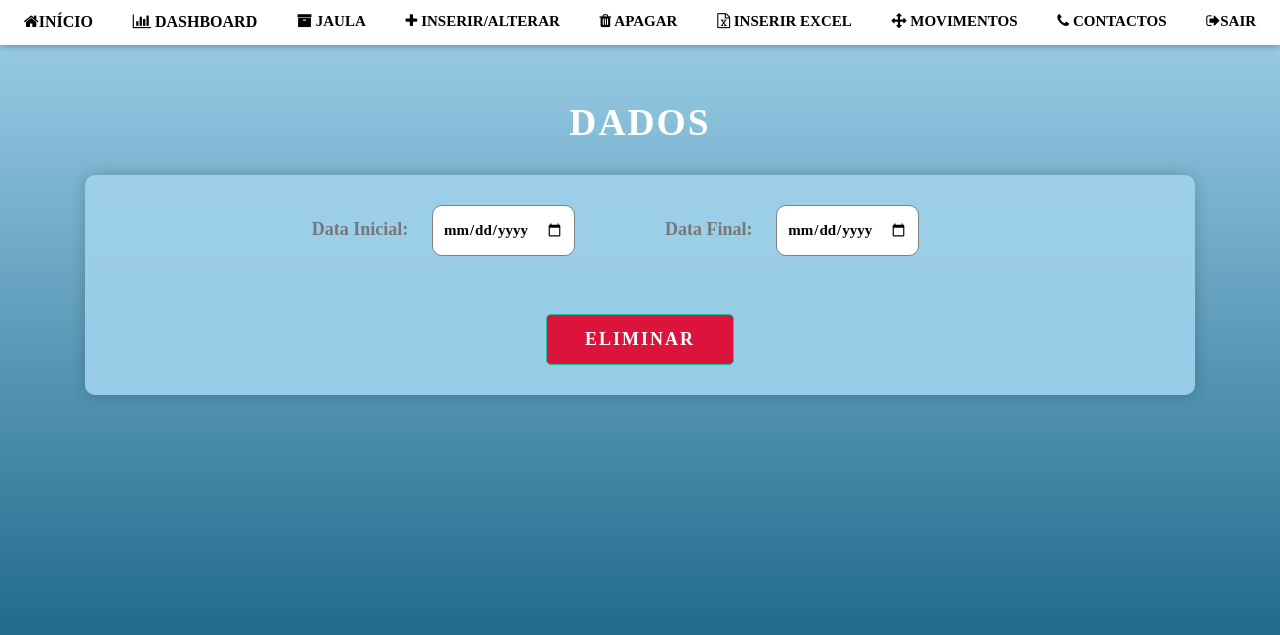
After one commit to Nunomatos7/PECI, a Django app: page /delete_dados in a window 1280 px wide. The commit adds this page. Shown: the top 635 px of the page. Run offline with Django 3.2, Linux system fonts and the light colour scheme; the visitor is signed in with stand-in values (Sample User, id 1); some libraries are stand-ins or nearby versions.

Commit message:
updatemodels wiht insertion in cage5 and delete dados

```diff
--- a/app/personal/views.py
+++ b/app/personal/views.py
@@ -421,6 +421,39 @@ def delete_temp(request):
         data_inicial_form = DataForm(prefix="inicial")
         data_final_form = DataForm(prefix="final")
         return render(request, 'delete_temp.html', {'data_inicial_form': data_inicial_form, 'data_final_form': data_final_form})
+
+@login_required
+def delete_dados(request):
+    if request.method == 'POST':
+        data_inicial_form = DataForm(request.POST,prefix="inicial")
+        data_final_form = DataForm(request.POST,prefix="final")
+
+        data_i = datetime.strptime(data_inicial_form.data["inicial-data"], "%Y-%m-%d")
+        try:
+            data_f = datetime.strptime(data_final_form.data["final-data"], "%Y-%m-%d")
+        except:
+            # only one date
+            data_f=data_i
+
+        delta = data_f - data_i
+        num_days = delta.days + 1
+
+        for day in range(num_days):
+            current_date = data_i + timedelta(days=day)
+            desova = Dados.objects.filter(data=current_date).first()
+            if desova:
+                desova.delete()
+
+            else:
+                print("not desova")
+
+        messages.success(request,('Dados Desovas eliminados!'))
+        return render(request, 'delete_desova.html', {'data_inicial_form': data_inicial_form, 'data_final_form': data_final_form})
+    else:
+        data_inicial_form = DataForm(prefix="inicial")
+        data_final_form = DataForm(prefix="final")
+        return render(request, 'delete_dados.html', {'data_inicial_form': data_inicial_form, 'data_final_form': data_final_form})
+
 
 @login_required
 def delete_desova(request):
--- a/app/projeto/urls.py
+++ b/app/projeto/urls.py
@@ -40,6 +40,7 @@ urlpatterns = [
     path('dados_jaula/', dados_jaula, name='dados_jaula'),
     path('vacinados/', vacinados, name='vacinados'),
     path('alimentacao/', alimentacao, name='alimentacao'),
+    path('delete_dados',delete_dados,name='delete_dados')
 ]
 """
 re_path(r'^admin/', admin.site.urls),
--- a/app/templates/base.html
+++ b/app/templates/base.html
@@ -54,6 +54,7 @@
       <div class="w3-dropdown-content w3-bar-block w3-border" style="position: fixed; z-index: 9999;">
         <a href="{% url 'delete_desova' %}" class="w3-bar-item w3-button">DESOVAS</a>
         <a href="{% url 'delete_temp' %}" class="w3-bar-item w3-button">TEMPERATURAS</a>
+        <a href="{% url 'delete_dados' %}" class="w3-bar-item w3-button">DADOS</a>
       </div>
     </div>
 
--- /dev/null
+++ b/app/templates/delete_dados.html
@@ -0,0 +1,51 @@
+  {% extends "base.html" %}
+  {% block base %}
+
+
+
+    <div class="container" style="padding-top: 100px;">
+      <h1>Dados</h1>
+      {% if messages %}
+
+          {% for message in messages %}
+
+            <div class="alert alert-warning alert-dismissible fade show" role="alert">
+              {{message}}
+              <button type="button" class="close" data-dismiss="alert" aria-label="Close">
+                <span aria-hidden="true">&times;</span>
+              </button>
+            </div>
+
+          {% endfor %}
+
+      {% endif %}
+      <form method="POST">
+        {% csrf_token %}
+
+        <div class="form-row justify-content-center">
+
+          <div class="col-md-4 mb-3">
+            <label for="data">Data Inicial:</label>
+              {{ data_inicial_form.data }}
+          </div>
+
+          <div class="col-md-4 mb-3">
+            <label for="data">Data Final:</label>
+              {{ data_final_form.data }}
+          </div>
+
+        </div>
+
+        <div class="text-center">
+          <button type="submit" class="btn btn-primary mt-4" style="background-color: crimson">Eliminar</button>
+        </div>
+
+      </form>
+    </div>
+
+    <script>
+      document.getElementById("id_final-data").removeAttribute("required")
+    </script>
+
+
+  {% endblock base %}
```
Also changed, not shown: app/personal/management/commands/updatemodels.py (+7 -0 lines).
